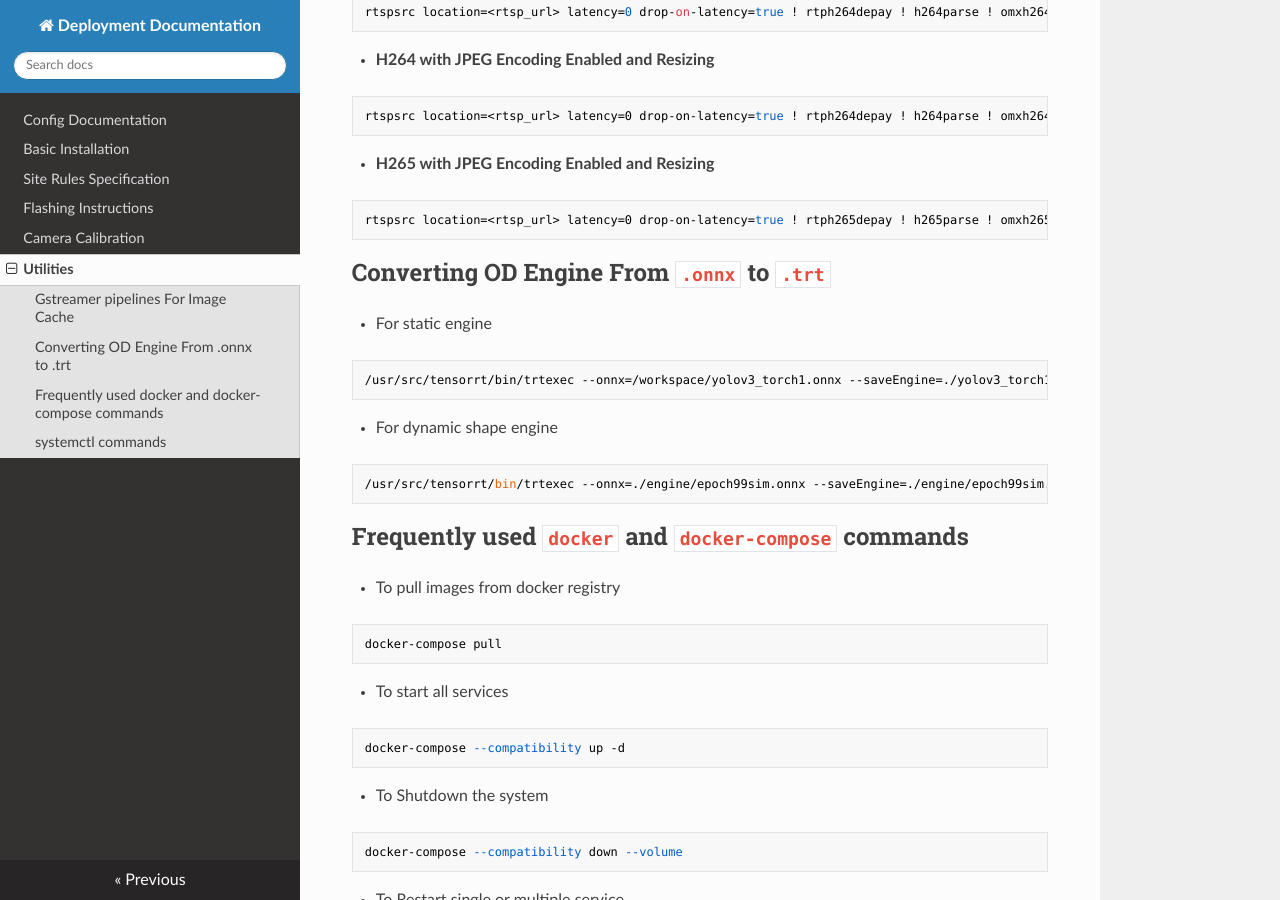
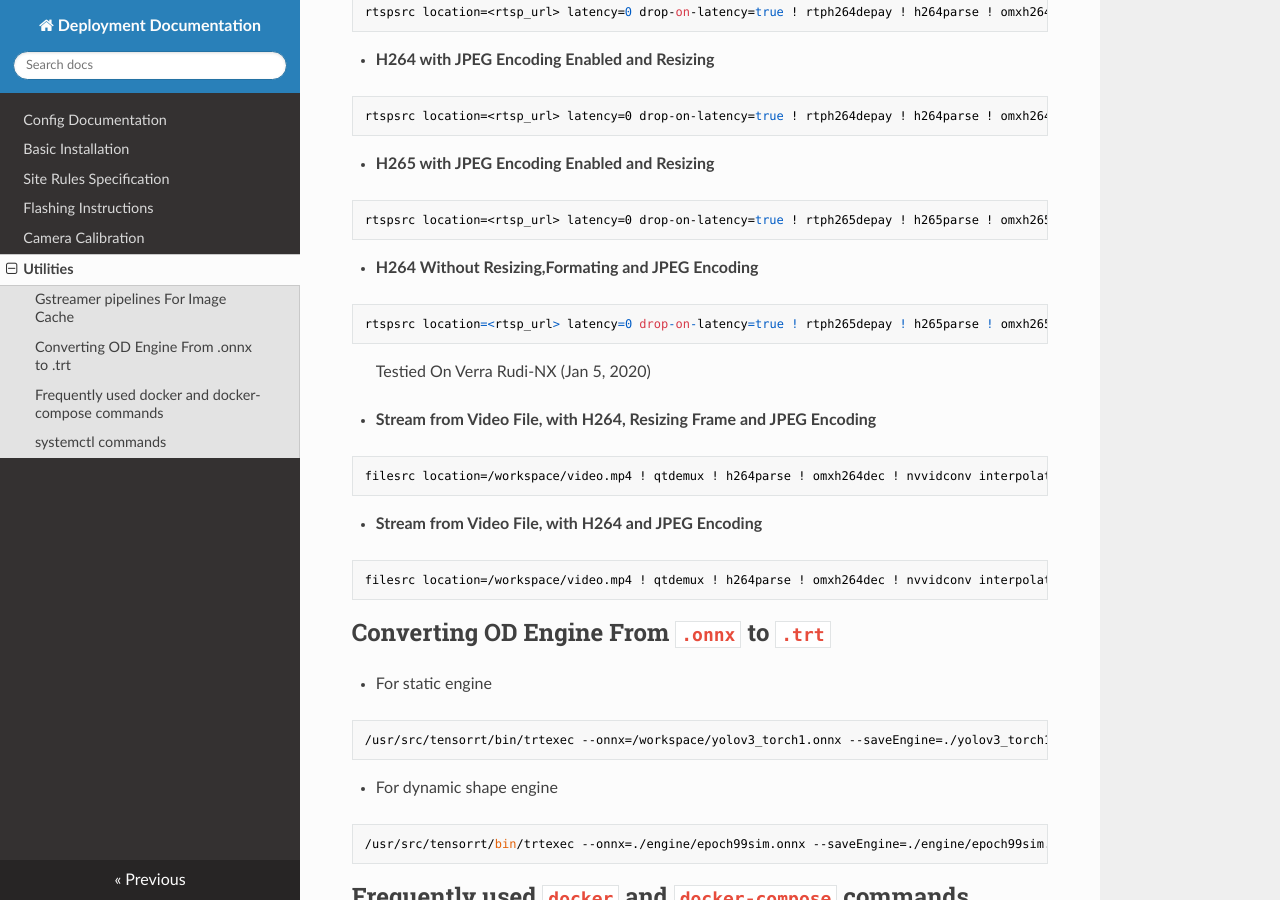
Before and after one commit to hazenai/system-docs, an MkDocs documentation site: the page built from docs/utilities.md, in a window 1280 px wide and 900 px high, scrolled down 449 px. Built offline with MkDocs 1.6.1, drawn with Linux system fonts in a browser that asks for light colours; nearby versions of some CDN libraries.

Commit message:
added image-cache gst pipelines

````diff
--- a/docs/utilities.md
+++ b/docs/utilities.md
@@ -20,6 +20,22 @@ rtspsrc location=<rtsp_url> latency=0 drop-on-latency=true ! rtph264depay ! h264
 - **H265 with JPEG Encoding Enabled and Resizing**
 ```
 rtspsrc location=<rtsp_url> latency=0 drop-on-latency=true ! rtph265depay ! h265parse ! omxh265dec  disable-dpb=true ! nvvidconv interpolation-method=1 ! video/x-raw, width=1920, height=1080, format=(string)BGRx ! jpegenc ! image/jpeg ! appsink
+```
+
+- **H264 Without Resizing,Formating and JPEG Encoding**
+```
+rtspsrc location=<rtsp_url> latency=0 drop-on-latency=true ! rtph265depay ! h265parse ! omxh265dec  disable-dpb=true ! nvvidconv interpolation-method=1 ! video/x-raw ! appsink
+```
+> Testied On Verra Rudi-NX (Jan 5, 2020)
+
+- **Stream from Video File, with H264, Resizing Frame and JPEG Encoding**
+```
+filesrc location=/workspace/video.mp4 ! qtdemux ! h264parse ! omxh264dec ! nvvidconv interpolation-method=1 ! video/x-raw, width=1920, height=1080 ! jpegenc ! image/jpeg ! appsink
+```
+
+- **Stream from Video File, with H264 and JPEG Encoding**
+```
+filesrc location=/workspace/video.mp4 ! qtdemux ! h264parse ! omxh264dec ! nvvidconv interpolation-method=1 ! video/x-raw ! jpegenc ! image/jpeg ! appsink
 ```
 
 ## Converting OD Engine From `.onnx` to `.trt`
````
